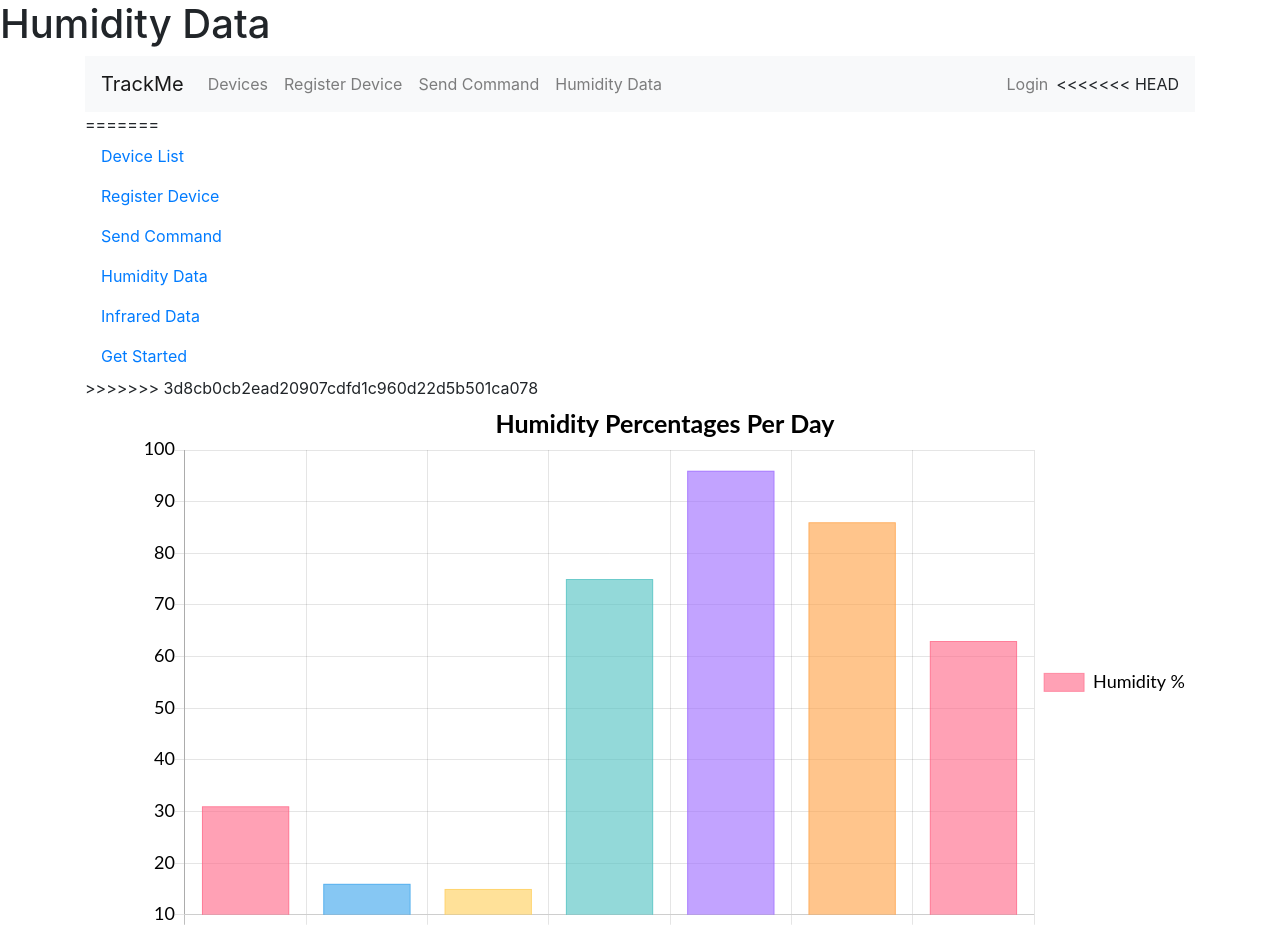
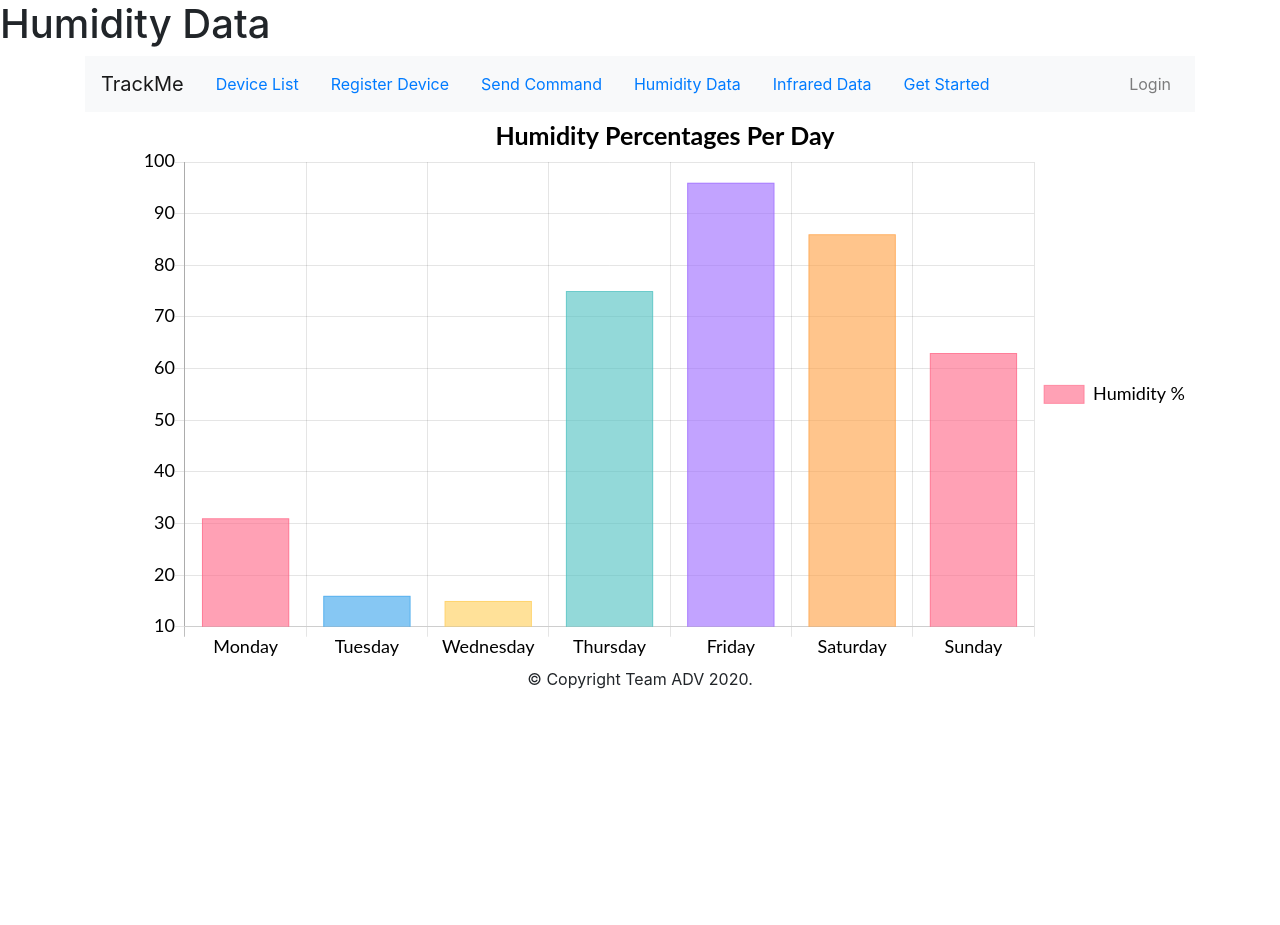
Before and after one commit to ajalaba/Baby-Monitoring-System, a website: page web/public/humid.html in a window 1280 px wide. Shown: the top 925 px of the page. After the commit the page ends 800 px from the top, so only its background shows below. Drawn offline with nearby package versions, Linux system fonts and the light colour scheme; no server answers.

Commit message:
Acceot changes

```diff
--- a/web/public/navbar.html
+++ b/web/public/navbar.html
@@ -4,15 +4,17 @@
     <span class="navbar-toggler-icon"></span>
     </button>
     <div class="collapse navbar-collapse" id="expanded-nav">
-        <div class="navbar-nav">
-            <a class="nav-item nav-link" href="/">Devices</a>
+        <div class="navbar-nav"></div>
+
+            <a class="nav-item nav-link" href="/">Device List</a>
             <a class="nav-item nav-link" href="/register-device">Register Device</a>
             <a class="nav-item nav-link" href="/send-command">Send Command</a>
             <a class="nav-item nav-link" href="/humid.html">Humidity Data</a>
+            <a class="nav-item nav-link" href="/infrared">Infrared Data</a>
+            <a class="nav-item nav-link" href="/get-started">Get Started</a>
         </div>
     </div>
     <div id='auth-nav' class='navbar-nav'></div>
-<<<<<<< HEAD
 
 </nav>
 <script>
@@ -26,14 +28,7 @@
     $('#auth-nav').append(loginElement);
     }
 </script>
-=======
-    <a class="nav-item nav-link" href="/">Device List</a>
-    <a class="nav-item nav-link" href="/register-device">Register Device</a>
-    <a class="nav-item nav-link" href="/send-command">Send Command</a>
-    <a class="nav-item nav-link" href="/humid.html">Humidity Data</a>
-    <a class="nav-item nav-link" href="/infrared">Infrared Data</a>
-    <a class="nav-item nav-link" href="/get-started">Get Started</a>
+
 </div>
 </div>
 </nav>
->>>>>>> 3d8cb0cb2ead20907cdfd1c960d22d5b501ca078
```
